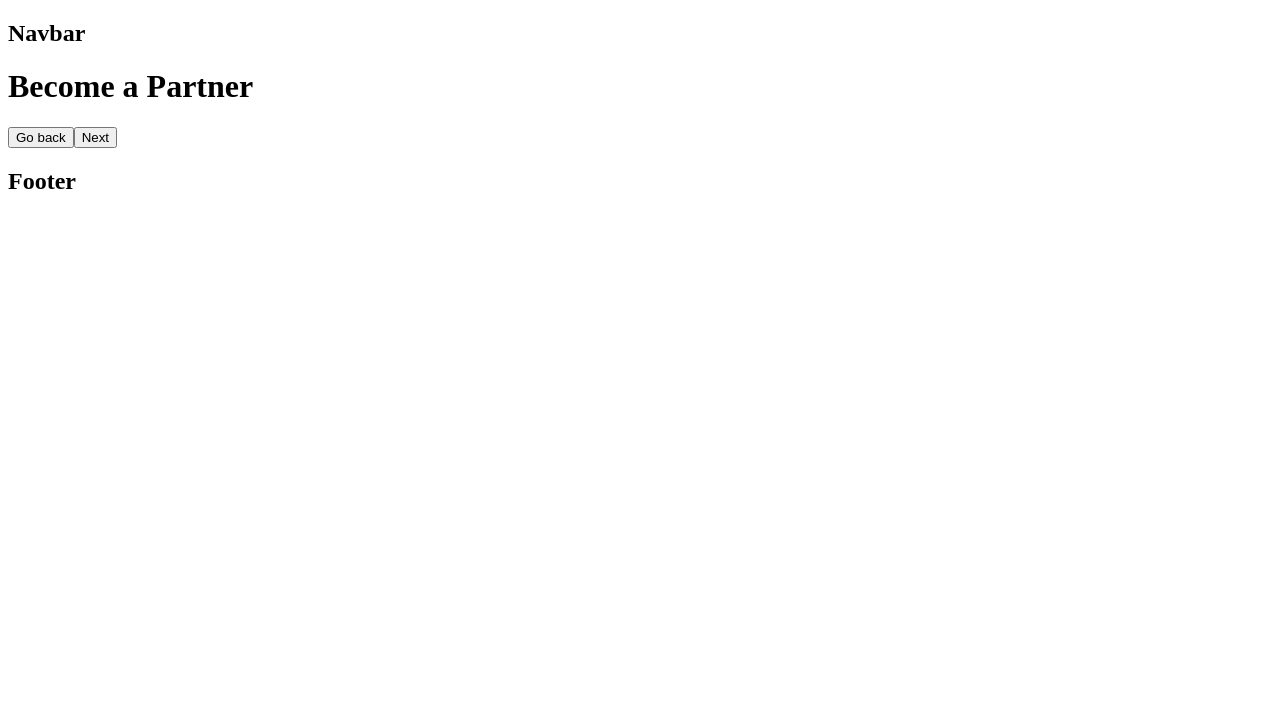
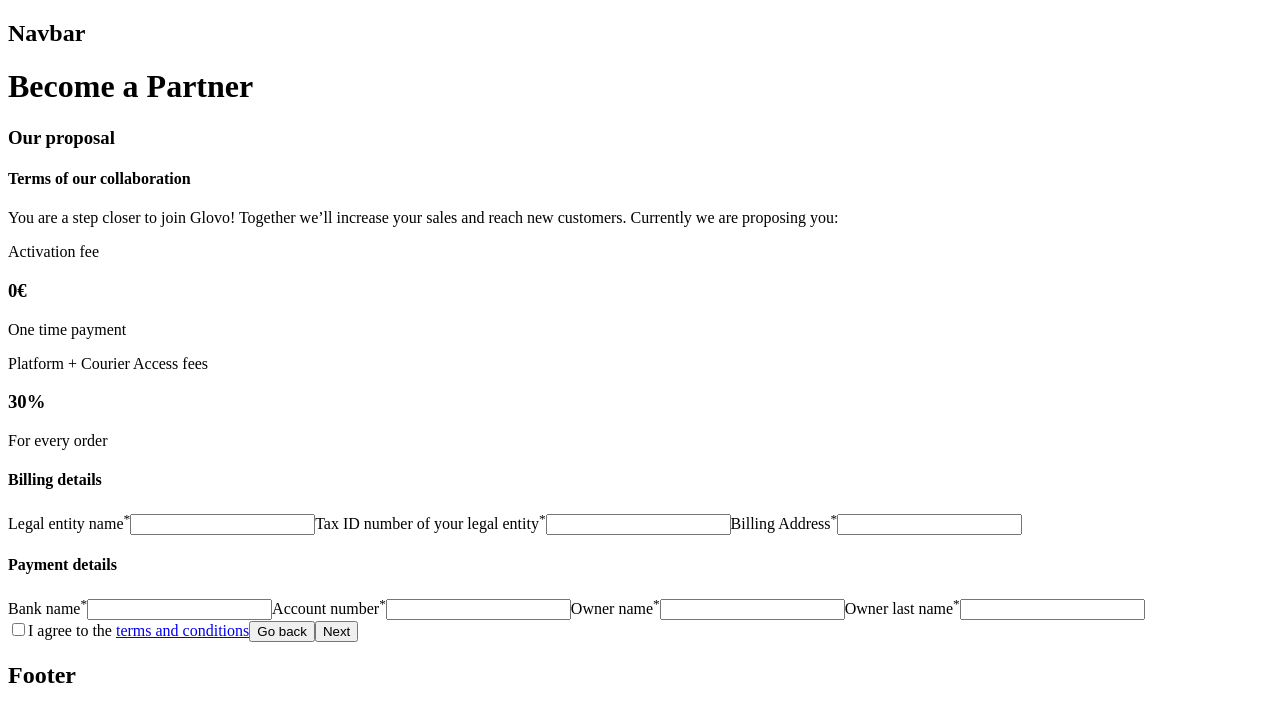
Before and after one commit to aleix-abuli/signupPartners, a React (Create React App) app in the folder client/: page /signup in a window 1280 px wide. Both pictures are taken after typing "Sample", "Sample", "Sample", "Sample", "name@example.com", "Sample" into the empty fields and a click on the button "Next". Shown: the top 722 px of the page. Built offline with nearby package versions, Linux system fonts and the light colour scheme; no server answers.

Commit message:
done forms up to 3, missing backend signup

```diff
--- /dev/null
+++ b/client/src/components/Contract/Contract.jsx
@@ -0,0 +1,29 @@
+export default function Contract() {
+    return(
+        <>
+            <h4>MANIFIESTAN Y ACUERDAN:</h4>
+            <p>Tanto GLOVO como el PARTNER serán denominados, conjuntamente, como las Partes y cada uno de ellos, individualmente, una Parte. Las Partes manifiestan mutuamente tener capacidad legal para obligarse y a tal efecto,</p>
+            <p>I.     Que GLOVO es una compañía tecnológica con sede en Barcelona, cuya actividad principal es el desarrollo y gestión de una plataforma tecnológica mediante la que a través de una aplicación móvil o de una web (en Adelante, la <strong>APP</strong>) permite a determinadas tiendas locales de algunas ciudades ofertar sus productos a través de la misma.</p>
+            <p>II.     Que el <strong>PARTNER</strong> está interesado en poner a disposición los productos y/o servicios que ofrece en su comercio para que puedan ser ofertados a través de la APP, y así beneficiarse de todos los usuarios de la <strong>APP</strong>.</p>
+            <p>III.     Que, las Partes convienen que el pago por el uso de la APP por parte del PARTNER será variable y se calculará utilizando como base las ventas brutas de productos y/o servicios obtenidos por el PARTNER como consecuencia del uso de la APP, y se calculará en base a 30 % sobre las mismas + el IVA correspondiente (en adelante, el PRECIO).</p>
+            <p>IV.     Que, el presente contrato integra en su totalidad los "Términos y Condiciones para PARTNERS" adjuntas que serán de aplicación con exclusion de cualquier otra condición, salvo que expresamente en el reverse del presente documento conste alguna especialidad que deberá prevalecer a lo estipulado en los citados Términos y Condiciones.</p>
+            <p>V.     En muestra de conformidad con el presente Contrato, y con los “Términos y Condiciones para PARTNERS de GLOVO”, los cuales el PARTNER manifiesta haber leído y aceptado, las Partes firman el presente Contrato en la fecha y lugar indicado en el encabezado del presente.</p>
+            <br/>
+            <h4>TÉRMINOS Y CONDICIONES PARTNERS GLOVO</h4>
+            <p>A través de los presentes términos y condiciones generales de uso e información legal (en adelante, los Términos y Condiciones del Partner), Glovoapp Spain Platform, S.L.U. (en adelante, GLOVO) pone a disposición de los Partners (en adelante PARTNER o PARTNERS) el sitio web, cuyo dominio es www.glovoapp.com, y la aplicación móvil Glovo (en adelante denominadas conjuntamente, la APP). Estos Términos y Condiciones Generales del Partner se aplican al uso de la Plataforma por parte del PARTNER, así como a todos sus sitios relacionados o vinculados desde www.glovoapp.com por GLOVO (en adelante y de forma conjunta, el «sitio»). El sitio es propiedad de GLOVO. Al utilizar el sitio, estás conforme con las presentes condiciones de uso. Si no estás de acuerdo, te rogamos te abstengas de utilizarlo.</p>
+            <p>A los efectos de los presentes Términos y Condiciones del Partner, los términos siguientes, que se identifican con letra mayúscula, tendrán el significado que se especifica a continuación:</p>
+            <p>Servicios de Marketplace: intermediación tecnológica en la puesta a disposición de los productos y/o servicios que el PARTNER ofrece a través de la APP de GLOVO y entrega a los usuarios de la APP de GLOVO utilizando su propia flota de mensajeros.</p>
+            <p>Servicios de intermediación de MANDATARIOS: intermediación tecnológica en la puesta a disposición de los productos y/o servicios que el PARTNER ofrece a través de la APP de GLOVO y entrega a los usuarios de la APP de GLOVO utilizando a los mensajeros independientes que prestan servicio a través de la APP de GLOVO (en adelante “MANDATARIO o MANDATARIOS”).</p>
+            <p>Denominación social: Glovoapp Spain Platform, S.L.U.</p>
+            <p>Domicilio social: C/ Pallars 190, 08005 Barcelona.</p>
+            <p>Datos de inscripción en el Registro Mercantil: Protocolo 2021/3871, Tomo: 46614, Folio: 172, Hoja: 525512, Inscripción: 1.</p>
+            <p>Número de Identificación Fiscal (NIF): B-67282871</p>
+            <br/>
+            <p>1.- OBJETO.-</p>
+            <p>1.1. Constituye el objeto común de los presentes Términos y Condiciones del Partner la puesta a disposición de los productos y/o servicios que el PARTNER ofrece a través de la APP. GLOVO, a través de la APP: (a) proporciona intermediación tecnológica en la generación de leads y el procesamiento de pagos y otros servicios relacionados con la venta en tienda y la entrega de productos y (b) gestiona incidencias de los pedidos.  El PARTNER será el "minorista", el "proveedor" o el "vendedor" físico de todos los productos, y, para los Servicios de Marketplace, también el responsable de los servicios de entrega relacionados con dichos productos. El PARTNER puede tener diferentes establecimientos o tiendas (en adelante, "AFILIADOS") cuyos detalles deben comunicarse con anticipación a GLOVO para que se activen y habiliten en la APP. Asimismo, el PARTNER puede tener franquiciados que, para cumplir con los presentes Términos y Condiciones del Partner, deben firmar el “Formulario de adhesión de franquiciados” provisto en el Anexo I.</p>
+            <p>1.2. Para los PARTNERS que únicamente hagan uso de los Servicios de Marketplace, GLOVO: </p>
+            <p>a) No será responsable, en ningún caso, de los servicios de entrega que sean prestados por el PARTNER, junto con su propia flota de mensajeros ni del costo, la capacitación, los seguros, el equipo, los contratos, las obligaciones laborales, las obligaciones tributarias ni cualquier otro tipo de responsabilidad que pueda estar relacionada o que pueda surgir con dicha flota, que será asumida en su totalidad por el PARTNER. </p>
+            <p>b) Actuará como agente de cobro de pagos por nombramiento del PARTNER, con el único fin de aceptar los pagos en nombre del PARTNER a través de la funcionalidad de procesamiento de pagos facilitada por un proveedor externo en la APP. El PARTNER acuerda que el pago realizado a GLOVO (o a un afiliado de GLOVO que actúe como agente de GLOVO) se considerará de la misma manera que el pago realizado directamente al PARTNER.  </p>
+        </>
+    );
+};
--- a/client/src/components/Forms/Form1.jsx
+++ b/client/src/components/Forms/Form1.jsx
@@ -1,7 +1,14 @@
 export default function Form1(props) {
 
     const { signupData, nextStage, previousStage, handleInputChange } = props;
-    const { businessName, country, city, userName, userSurname, email, phone, type, nOfLocals } = signupData;
+    const { businessName, country, city, userName, userSurname, email, phone, type } = signupData;
+
+    function goToNext(e) {
+        /* if(Object.values(signupData).every(key => key !== null && key !== "")) {
+            nextStage(e);
+        }; */
+        nextStage(e);
+    };
 
     return(
         <>
@@ -65,17 +72,7 @@ export default function Form1(props) {
                     <option value='supermarket'>Supermarket</option>
                 </select>
 
-                <label htmlFor="nOfLocals">Number of establishments</label>
-                <select name='nOfLocals' value={nOfLocals} onChange={handleInputChange} >
-                    <option></option>
-                    <option value='1'>1</option>
-                    <option value='2'>2</option>
-                    <option value='3'>3</option>
-                    <option value='4'>4</option>
-                    <option value='5+'>5+</option>
-                </select>
-
-                <button type="submit" onClick={nextStage}>Next</button>
+                <button type="submit" onClick={goToNext}>Next</button>
             </form>
         </>
     );
--- a/client/src/components/Forms/Form2.jsx
+++ b/client/src/components/Forms/Form2.jsx
@@ -1,11 +1,65 @@
 export default function Form2(props) {
 
-    const { signupData, nextStage, previousStage, handleInputChange } = props;
+    const { signupData, nextStage, previousStage, handleInputChange, bankingDetails } = props;
+    const { legalName, taxID, address, bank, accNumber, ownerName, ownerSurname } = bankingDetails;
+
+    function goToNext(e) {
+        /* if(Object.values(bankingDetails).every(key => key !== null && key !== "")) {
+            nextStage(e);
+        }; */
+        nextStage(e);
+    }
 
     return(
-        <form>
+        <>
+            <h3>Our proposal</h3>
+            <h4>Terms of our collaboration</h4>
+            <p>You are a step closer to join Glovo! Together we’ll increase your sales and reach new customers. Currently we are proposing you:</p>
+            <div>
+                <p>Activation fee</p>
+                <h3>0€</h3>
+                <p>One time payment</p>
+            </div>
+            <div>
+                <p>Platform + Courier Access fees</p>
+                <h3>30%</h3>
+                <p>For every order</p>
+            </div>
+
+            <h4>Billing details</h4>
+            <form>
+                <label htmlFor="legalName">Legal entity name<sup>*</sup></label>
+                <input name='legalName' value={legalName} onChange={handleInputChange} required />
+
+                <label htmlFor="taxID">Tax ID number of your legal entity<sup>*</sup></label>
+                <input name='taxID' value={taxID} onChange={handleInputChange} required />
+
+                <label htmlFor="address">Billing Address<sup>*</sup></label>
+                <input name='address' value={address} onChange={handleInputChange} required />
+
+            </form>
+
+            <h4>Payment details</h4>
+            <form>
+                <label htmlFor="bank">Bank name<sup>*</sup></label>
+                <input name='bank' value={bank} onChange={handleInputChange} required />
+
+                <label htmlFor="accNumber">Account number<sup>*</sup></label>
+                <input name='accNumber' value={accNumber} onChange={handleInputChange} required />
+
+                <label htmlFor="ownerName">Owner name<sup>*</sup></label>
+                <input name='ownerName' value={ownerName} onChange={handleInputChange} required />
+
+                <label htmlFor="ownerSurname">Owner last name<sup>*</sup></label>
+                <input name='ownerSurname' value={ownerSurname} onChange={handleInputChange} required />
+
+            </form>
+
+            <input type='checkbox' name='terms' />
+            <label htmlFor="terms">I agree to the <a href="https://glovoapp.com/en/legal/privacy/">terms and conditions</a></label>
+
             <button onClick={previousStage}>Go back</button>
-            <button type="submit" onClick={nextStage}>Next</button>
-        </form>
+            <button type="submit" onClick={goToNext}>Next</button>
+        </>
     );
 };
--- a/client/src/components/Forms/Form3.jsx
+++ b/client/src/components/Forms/Form3.jsx
@@ -1,8 +1,15 @@
+import Contract from '../Contract/Contract'
+
 export default function Form3(props) {
 
-    const { signupData, nextStage, previousStage, handleInputChange } = props;
+    const { signupData, nextStage, previousStage, handleInputChange, bankingDetails, handleSubmit } = props;
 
     return(
-        <form></form>
+        <>
+            <h3>Contract</h3>
+            <Contract />
+            <button onClick={previousStage}>Go back</button>
+            <button type="submit" onClick={handleSubmit}>Submit</button>
+        </>
     );
 };
--- a/client/src/pages/SignUpPage/SignUpPage.jsx
+++ b/client/src/pages/SignUpPage/SignUpPage.jsx
@@ -15,8 +15,17 @@ export default function SignUpPage() {
         email: '',
         phone: '',
         type: '',
-        locals: '',
-        nOfLocals: ''
+        locals: ''
+    });
+
+    const [bankingDetails, setBankingDetails] = useState({
+        legalName: '',
+        taxID: '',
+        address: '',
+        bank: '',
+        accNumber: '',
+        ownerName: '',
+        ownerSurname: '',
     });
 
     function nextStage(e) {
@@ -37,9 +46,18 @@ export default function SignUpPage() {
     };
 
     function handleInputChange(e) {
+
         const { value, name } = e.currentTarget;
         setSignupData({ ...signupData, [name]: value });
+
     };
+
+    function handleSubmit(e) {
+
+        e.preventDefault();
+
+
+    }
 
     return (
         <>
@@ -47,8 +65,8 @@ export default function SignUpPage() {
         {(() => {
             switch(stage) {
                 case 1: return <Form1 signupData={signupData} nextStage={nextStage} previousStage={previousStage} handleInputChange={handleInputChange} />;
-                case 2: return <Form2 signupData={signupData} nextStage={nextStage} previousStage={previousStage} handleInputChange={handleInputChange} />;
-                case 3: return <Form3 signupData={signupData} nextStage={nextStage} previousStage={previousStage} handleInputChange={handleInputChange} />;
+                case 2: return <Form2 signupData={signupData} nextStage={nextStage} previousStage={previousStage} handleInputChange={handleInputChange} bankingDetails={bankingDetails} />;
+                case 3: return <Form3 signupData={signupData} nextStage={nextStage} previousStage={previousStage} handleInputChange={handleInputChange} handleSubmit={handleSubmit} />;
             }
         })()}
         </>
```
Also changed, not shown: 2 other files (tests, documents, lock files or other folders).
